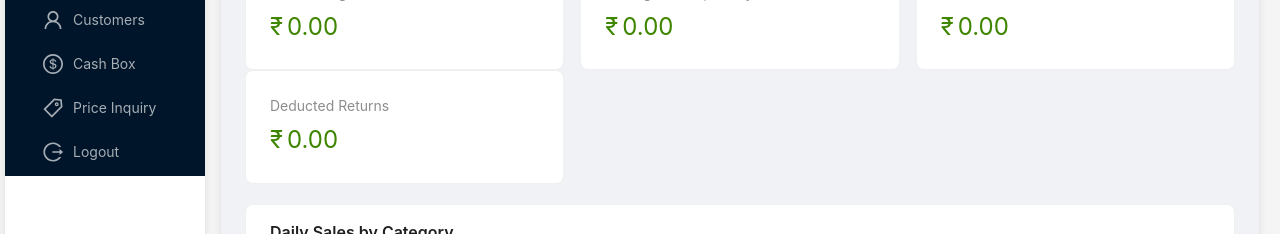
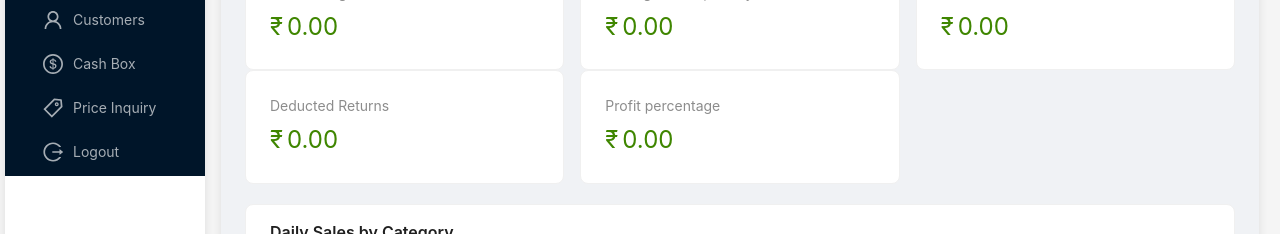
Before and after one commit to supratik090/posMonginis, a React (Create React App) app in the folder client/: page /analytics in a window 1280 px wide. Shown: the part 391-625 px from the top of the page. Built offline with nearby package versions, Linux system fonts and the light colour scheme; no server answers; sample sign-in values are in the browser's storage.

Commit message:
Analytics show daily sales

```diff
--- a/client/src/pages/analyticsPage.js
+++ b/client/src/pages/analyticsPage.js
@@ -29,6 +29,8 @@ const Adashboard = () => {
     const [returnByCategory, setReturnByCategory] = useState([]);
       const [totalReturn, setTotalReturn] = useState(0);
             const [totalDeductedReturn, setTotalDeductedReturn] = useState(0);
+const [profitPercentage, setProfitPercentage] = useState(0);
+
   const [topReturns, setTopReturns] = useState([]);
 
  const [chartMetricReturn, setChartMetricReturn] = useState("totalReturnedAmount");
@@ -47,6 +49,7 @@ const Adashboard = () => {
        // Fetch total receipts for the month
             const receiptsResponse = await axios.get(`/api/bills/total-receipts?date=${formattedDate}`);
             setTotalReceipts(receiptsResponse.data.totalReceipts || 0);
+            setProfitPercentage( (data.totalSales || 1) / (receiptsResponse.data.totalReceipts || 1))
 
 
 
@@ -66,6 +69,7 @@ const Adashboard = () => {
             setReturnByCategory(returnData);
           setTotalReturn(returnData.reduce((sum, entry) => sum + entry.totalAmount, 0));
           setTotalDeductedReturn(returnData.reduce((sum, entry) => sum + entry.deductedAmount, 0));
+
    setSelectedReturnCategories(returnData.map((category) => category.category));
 
           const formattedReturn = returnData.map(item => ({
@@ -112,6 +116,7 @@ const Adashboard = () => {
       setTotalSales(0);
       setTotalReceipts(0);
       setTotalExpense( 0);
+       setProfitPercentage( 0)
 
       setSalesByCategory([]);
       setCategoryData([]);
@@ -366,7 +371,19 @@ const [showTable, setShowTable] = useState(false);
                         prefix="₹"
                       />
                     </Card>
+
                   </Col>
+                        <Col span={8}>
+                         <Card>
+                             <Statistic
+                               title="Profit percentage"
+                               value={profitPercentage}
+                               precision={2}
+                               valueStyle={{ color: "#3f8600" }}
+                               prefix="₹"
+                             />
+                           </Card>
+                      </Col>
        </Row>
 
        <Row gutter={16} style={{ marginTop: 20 }}>
```
